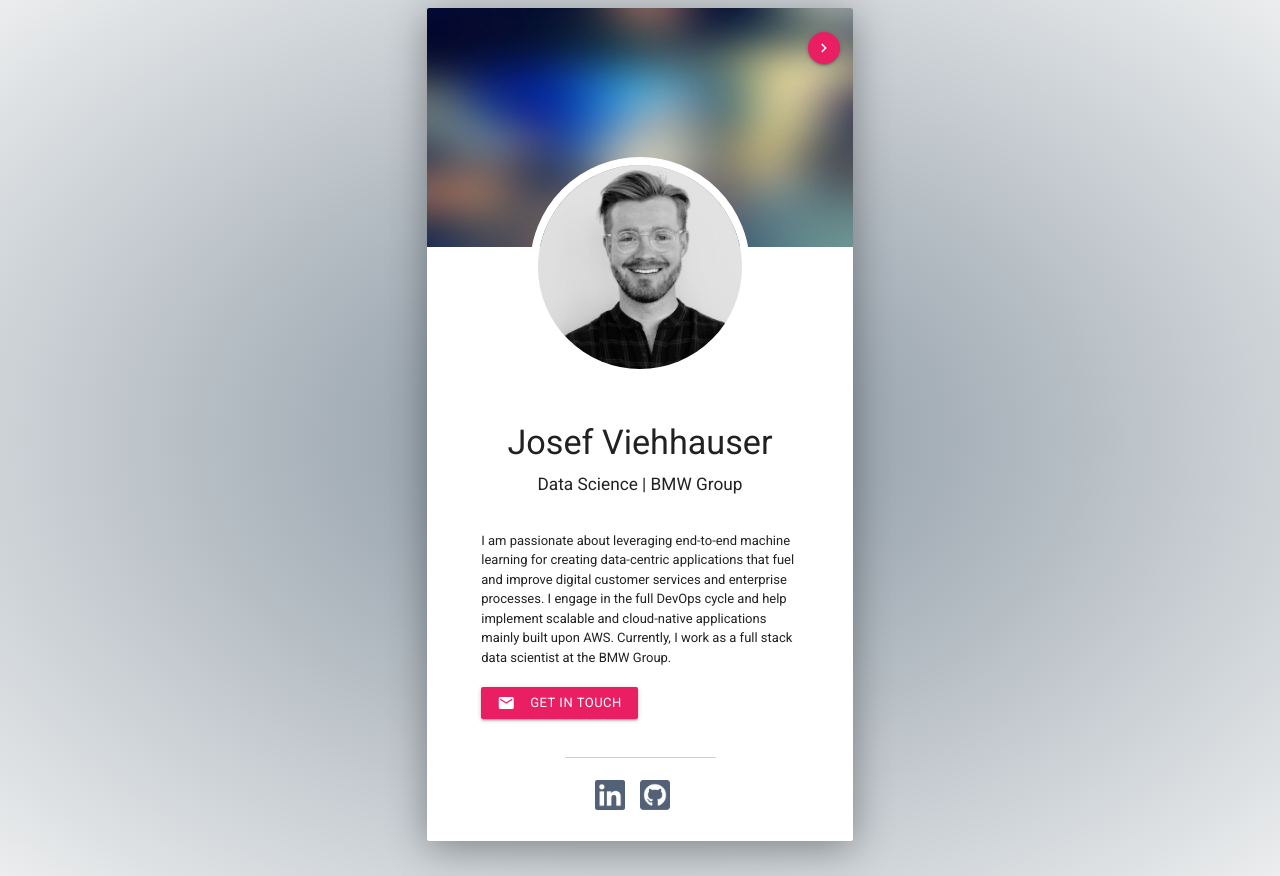
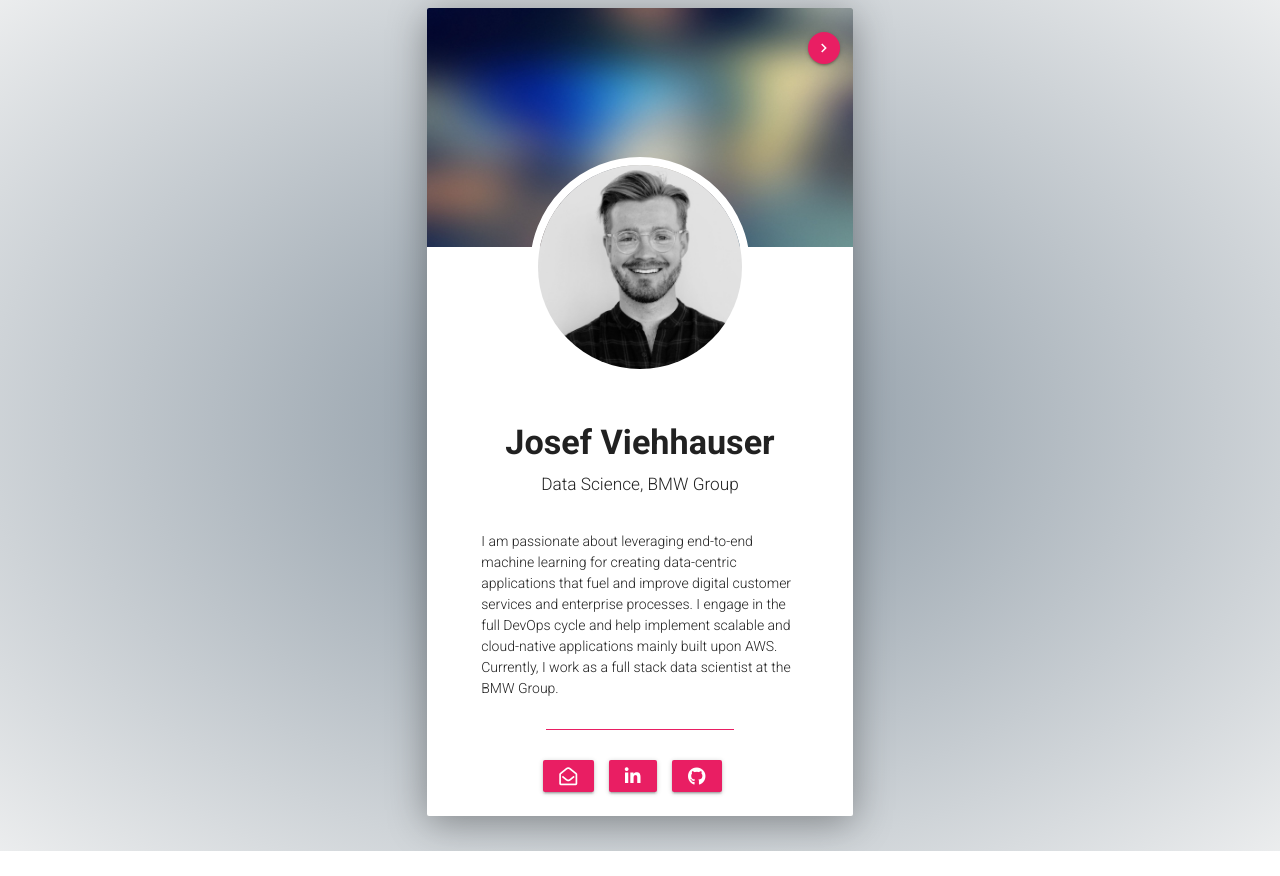
Before and after one commit to jviehhauser/jviehhauser.github.io, a plain HTML site: page index.html in a window 1280 px wide. After the commit the page ends 851 px from the top, so only its background shows below. Drawn offline with nearby package versions, Linux system fonts and the light colour scheme.

Commit message:
Minor in v1

```diff
--- a/css/style.css
+++ b/css/style.css
@@ -49,8 +49,8 @@ a{
 
 .card-content p{
   padding:30px 30px 15px 30px;
-  font-weight:300;
-  font-size: 13px;
+  font-weight:300 !important;
+  font-size: 14px;
   text-align: left;
 }
 
@@ -83,23 +83,22 @@ a{
 	margin-top: -6em;
 }
 
-
 h4, h5 {
-	font-weight: 200 !important;
+	font-weight: 700 !important;
 }
 
 h6 {
-  font-weight: 500 !important;
+  font-weight: 200 !important;
 }
 
 hr{
-	 margin-left: 30%;
-	 margin-right: 30%;
+	 margin-left: 25%;
+	 margin-right: 25%;
 	 height:0;
    border:0;
-   border-top:1px solid #CECECE;
-   margin-bottom: 1.5em;
-   margin-top: 1.5em;
+   border-top:1px solid #e91e63;
+   margin-bottom: 2em ;
+   margin-top: 1em;
 }
 
 #inline{
@@ -117,10 +116,6 @@ hr{
 	transition: all 1.5s ease-in;
 }
 
-#inline li a:hover img{
-	/*transform:rotate(360deg);*/
-}
-
 .card-reveal{
 	background: url("../img/bg.png");
 	background-repeat: no-repeat;
@@ -129,10 +124,6 @@ hr{
 
 #titles-back{
 	padding-top: 25%;
-}
-
-#titles-back h6{
-	text-indent: 2em;
 }
 
 tr:hover{
@@ -146,5 +137,6 @@ tr:hover{
 #info{
   width: 100%;
   color: #fff;
-  font-weight:200;
+  font-weight:300;
+  font-size: 14px;
 }
--- a/index.html
+++ b/index.html
@@ -5,8 +5,9 @@
   <meta name="viewport" content="width=device-width, initial-scale=1.0" />
   <link rel="stylesheet" type="text/css" href="css/style.css">
   <link rel="stylesheet" href="https://cdnjs.cloudflare.com/ajax/libs/materialize/1.0.0/css/materialize.min.css">
+  <link rel="stylesheet" href="https://use.fontawesome.com/releases/v5.6.3/css/all.css" integrity="sha384-UHRtZLI+pbxtHCWp1t77Bi1L4ZtiqrqD80Kn4Z8NTSRyMA2Fd33n5dQ8lWUE00s/" crossorigin="anonymous">
   <link href="https://fonts.googleapis.com/icon?family=Material+Icons" rel="stylesheet">
-  <link href="https://fonts.googleapis.com/css?family=Roboto" rel="stylesheet">
+  <link href="https://fonts.googleapis.com/css?family=Roboto:300,400,500,700" rel="stylesheet">
 </head>
 
 <body>
@@ -24,14 +25,13 @@
     <div id="centered" class="card-content">
     	<a id="more" class="activator btn-floating btn-small waves-effect waves-light pink"><i class="material-icons medium">chevron_right</i></a>
     	<h4>Josef Viehhauser</h4>
-    	<h6>Data Science | BMW Group</h6>
-      <p>I am passionate about leveraging end-to-end machine learning for creating data-centric applications that fuel and improve digital customer services and enterprise processes. I engage in the full DevOps cycle and help implement scalable and cloud-native applications mainly built upon AWS. Currently, I work as a full stack data scientist at the BMW Group.<br/><br/>
-        <a href="mailto:josef@viehhauser.me" class="btn btn-small waves-effect waves-light pink"><i class="material-icons left">email</i>Get in touch</a></p>
-
-    	<hr>
+    	<h6>Data Science, BMW Group</h6>
+      <p class="flow-text">I am passionate about leveraging end-to-end machine learning for creating data-centric applications that fuel and improve digital customer services and enterprise processes. I engage in the full DevOps cycle and help implement scalable and cloud-native applications mainly built upon AWS. Currently, I work as a full stack data scientist at the BMW Group.</p>
+      <hr>
     	<ul id="inline">
-    		<li><a href="https://www.linkedin.com/in/jviehhauser/" target="_blank"><img class="img-responsive" src="img/linkedin.png"></a></li>
-    		<li><a href="https://github.com/jviehhauser" target="_blank"><img class="img-responsive" src="img/github.png"></a></li>
+        <li><a href="mailto:josef@viehhauser.me" class="btn btn-small waves-effect waves-light pink"><i class="far fa-envelope-open"></i></a></li>
+        <li><a href="https://www.linkedin.com/in/jviehhauser" target="_blank" class="btn btn-small waves-effect waves-light pink"><i class="fab fa-linkedin-in"></i></a></li>
+        <li><a href="https://github.com/jviehhauser" target="_blank" class="btn btn-small waves-effect waves-light pink"><i class="fab fa-github"></i></a></li>
     	</ul>
 
     </div>
@@ -41,7 +41,7 @@
     		<div id="titles-back">
       <span class="card-title white-text">
         <h4>Josef Viehhauser</h4>
-        <h6>Data Scientist</h6><br>
+        <h6>M.Sc. Information Systems</h6><br>
       </span>
 
 <div class="row">
```
